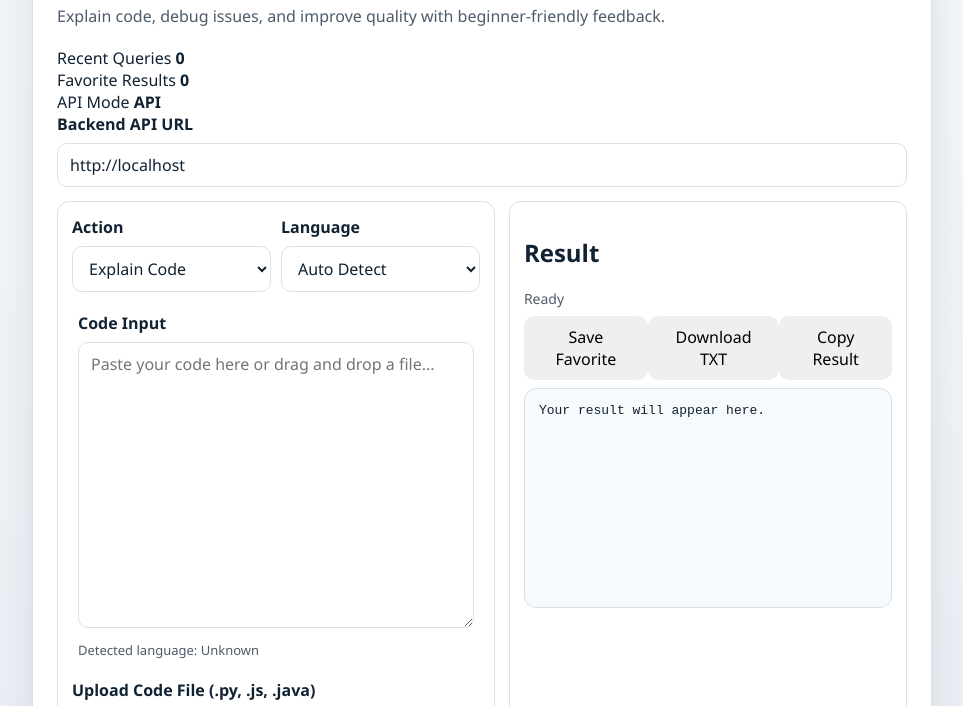
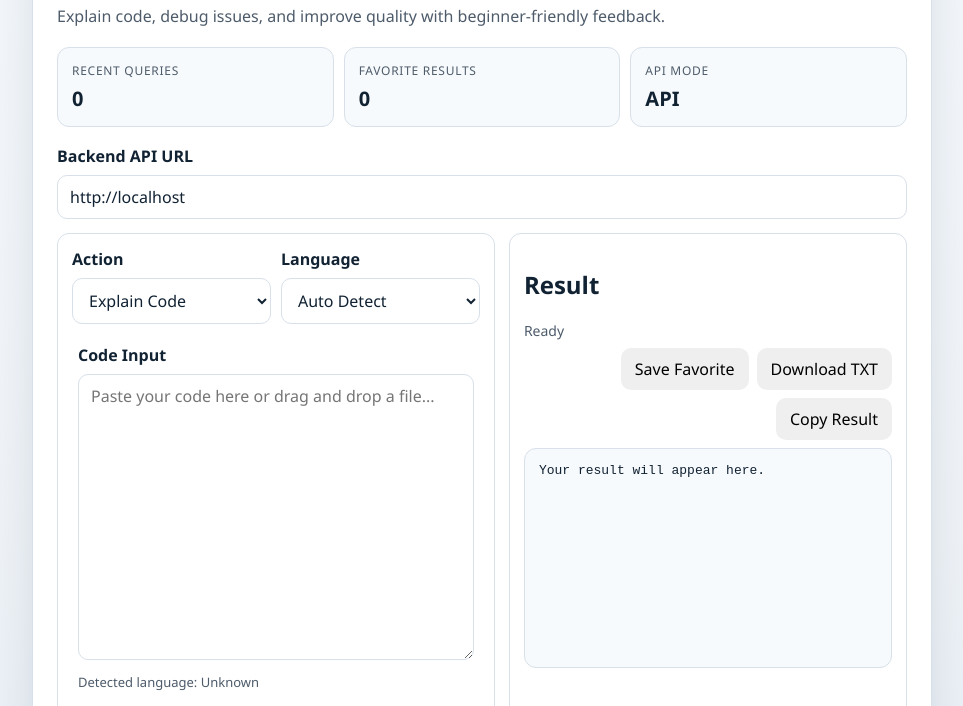
Before and after one commit to imDarshanGK/AI-dev-assistant, a plain HTML site: page frontend/index.html in a window 1280 px wide. Shown: the part 94-800 px from the top of the page, without its empty margins (158-1121 px from the left). Drawn offline with Linux system fonts and the light colour scheme.

Commit message:
Style dashboard summary and favorites UI

```diff
--- a/frontend/style.css
+++ b/frontend/style.css
@@ -69,6 +69,33 @@ h1 {
 .subtitle {
 	margin: 8px 0 20px;
 	color: var(--muted);
+}
+
+.dashboard-summary {
+	display: grid;
+	grid-template-columns: repeat(3, minmax(0, 1fr));
+	gap: 10px;
+	margin-bottom: 18px;
+}
+
+.summary-card {
+	border: 1px solid var(--border);
+	border-radius: 12px;
+	background: var(--surface);
+	padding: 14px;
+	display: grid;
+	gap: 6px;
+}
+
+.summary-label {
+	font-size: 12px;
+	text-transform: uppercase;
+	letter-spacing: 0.06em;
+	color: var(--muted);
+}
+
+.summary-card strong {
+	font-size: 20px;
 }
 
 .field-group {
@@ -184,6 +211,8 @@ button {
 	margin-bottom: 8px;
 	display: flex;
 	justify-content: flex-end;
+	flex-wrap: wrap;
+	gap: 8px;
 }
 
 .status {
@@ -224,6 +253,10 @@ button {
 	margin-top: 20px;
 	border-top: 1px solid var(--border);
 	padding-top: 16px;
+}
+
+.favorites-wrap {
+	margin-top: 16px;
 }
 
 .history-header {
@@ -274,6 +307,10 @@ button {
 		padding: 16px;
 	}
 
+	.dashboard-summary {
+		grid-template-columns: 1fr;
+	}
+
 	.workspace-grid,
 	.field-row {
 		grid-template-columns: 1fr;
```
